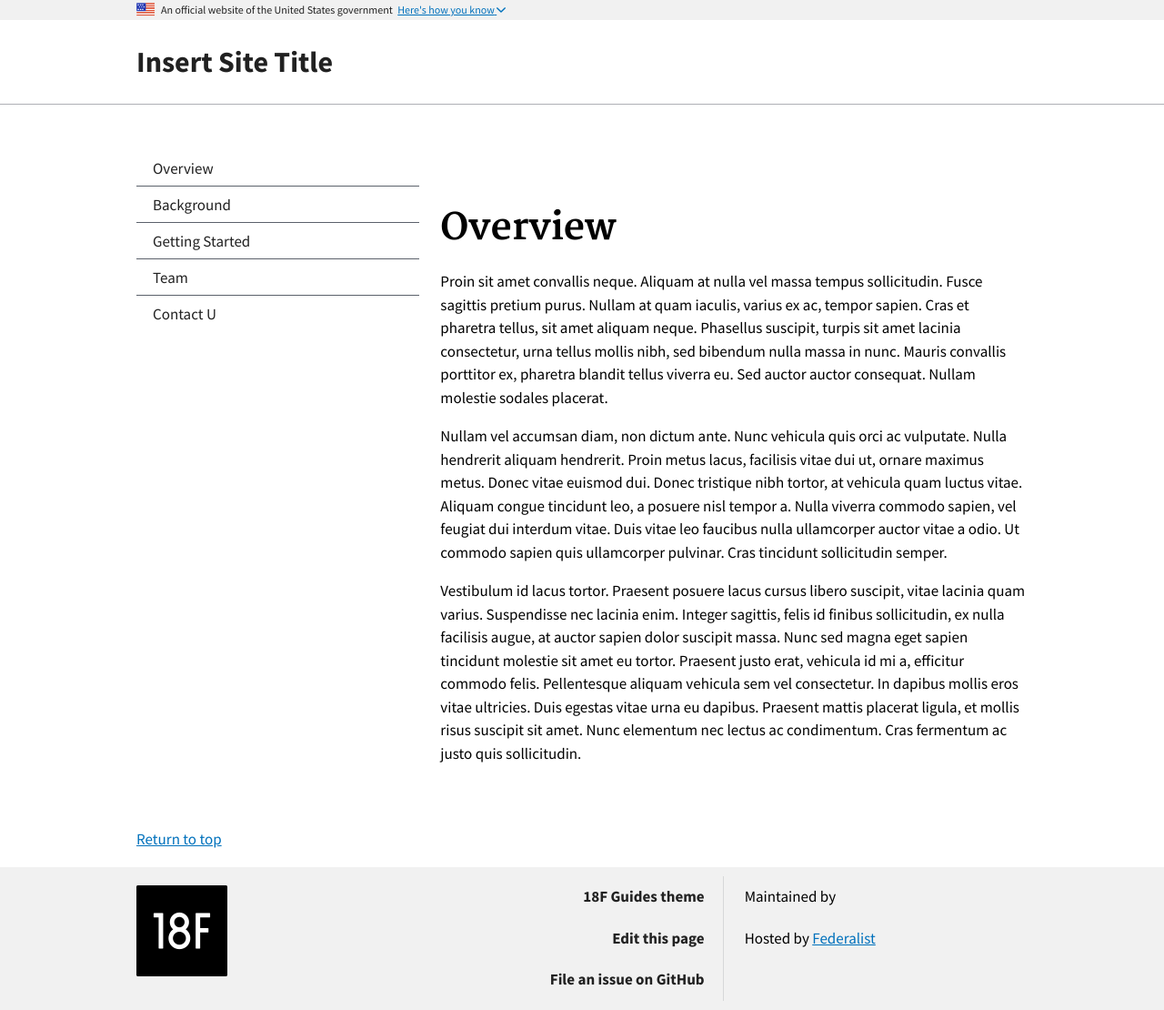
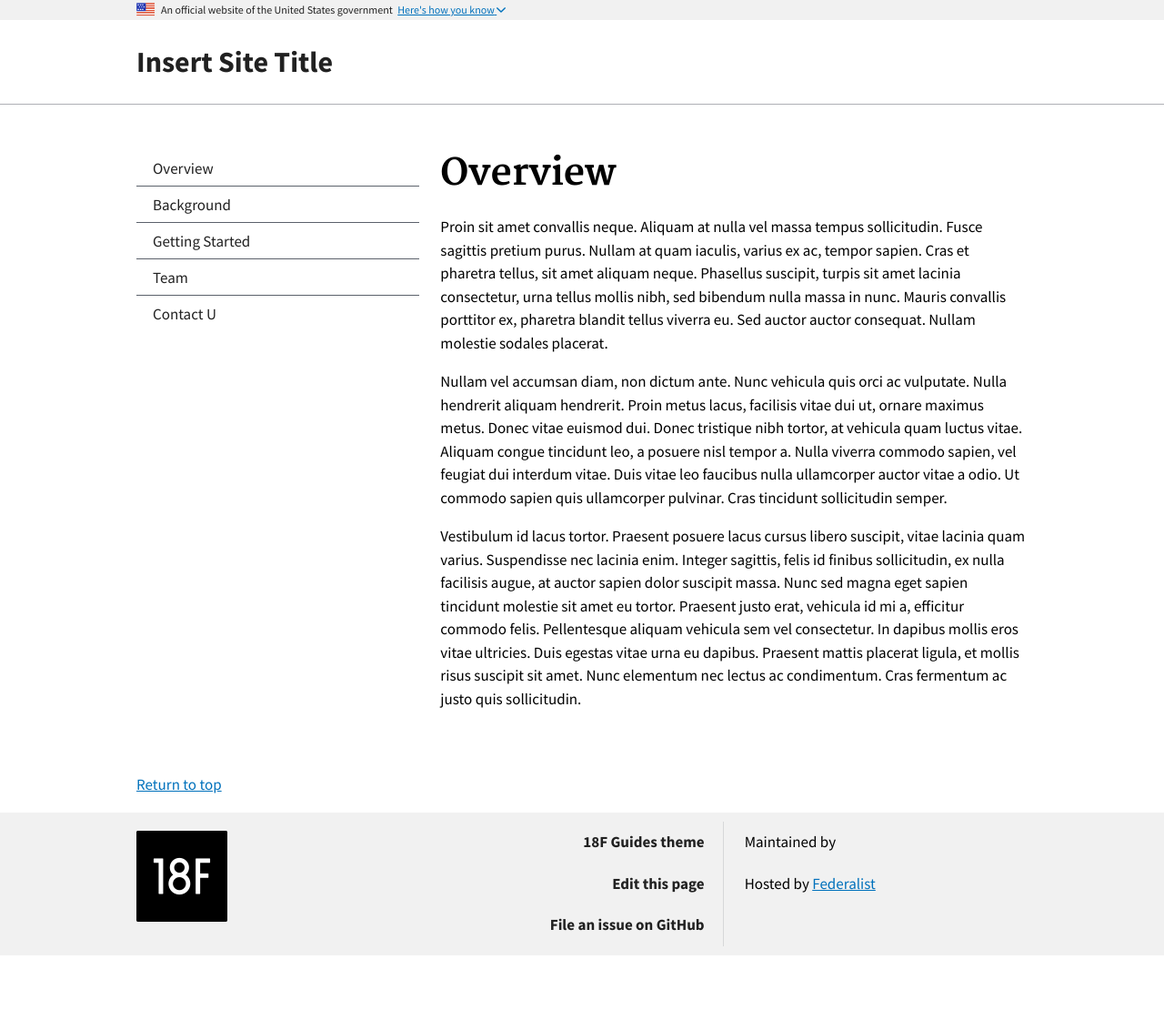
Before and after one commit to davidewarren/federalist-guide-template, a Jekyll site: the page built from index.md, in a window 1280 px wide. Shown: the whole page at 91% size. Built offline with Jekyll 4.4.1, drawn with Linux system fonts in a browser that asks for light colours; our own code applies the rules of GitHub Pages for plain Markdown files; after the commit the page ends 1050 px from its top, so only the background shows below that.

Commit message:
Update default.html

```diff
--- a/_layouts/default.html
+++ b/_layouts/default.html
@@ -13,7 +13,6 @@
 <ul class="usa-sidenav-list">  {% include sidebar.html %}      </ul>
         </aside>
         <main id="main" class="usa-width-two-thirds usa-layout-docs-main_content" role="main">
-          <h1>{{ data.navigation.doc.title }}</h1>
           {{ content }}
         </main>
 
```
